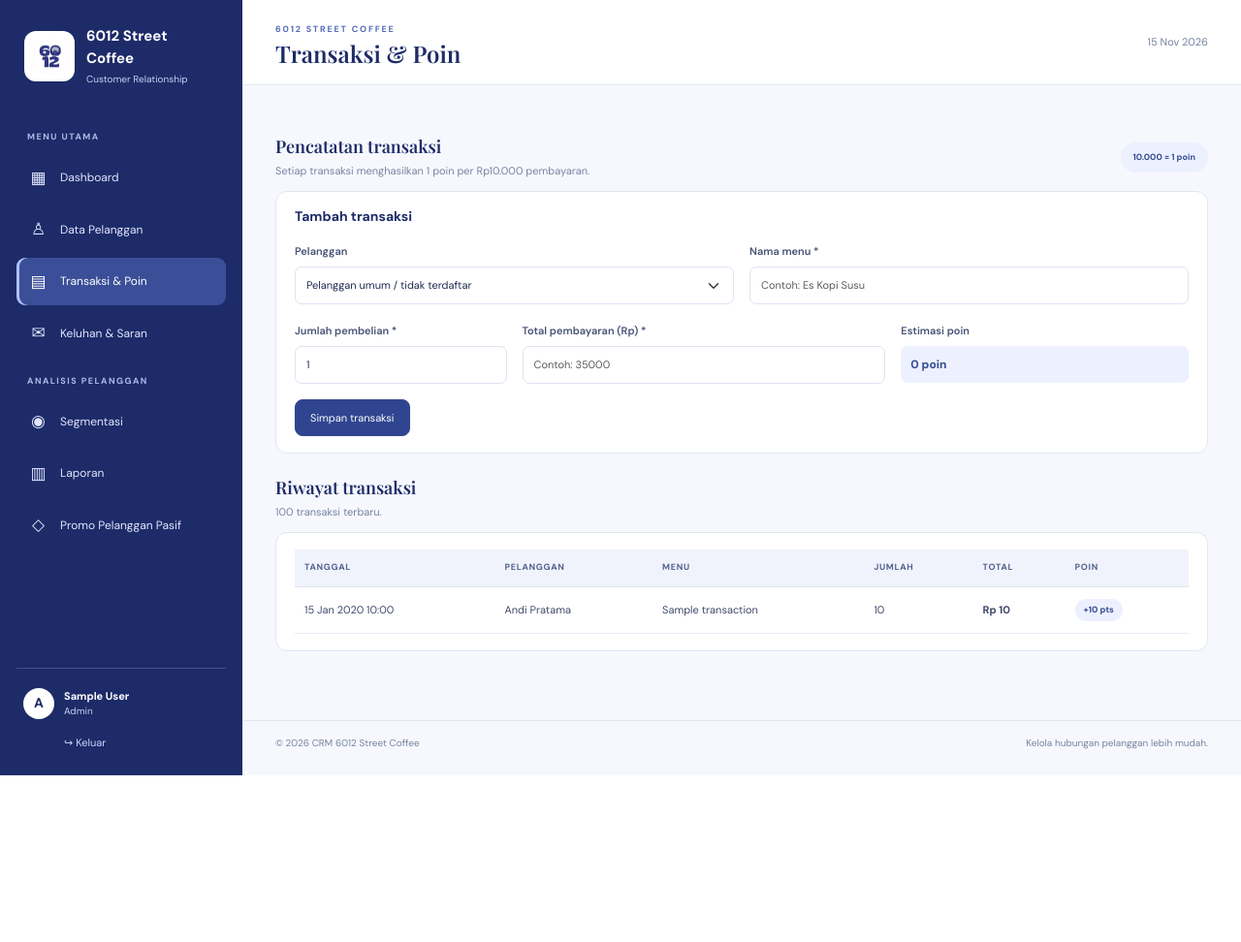
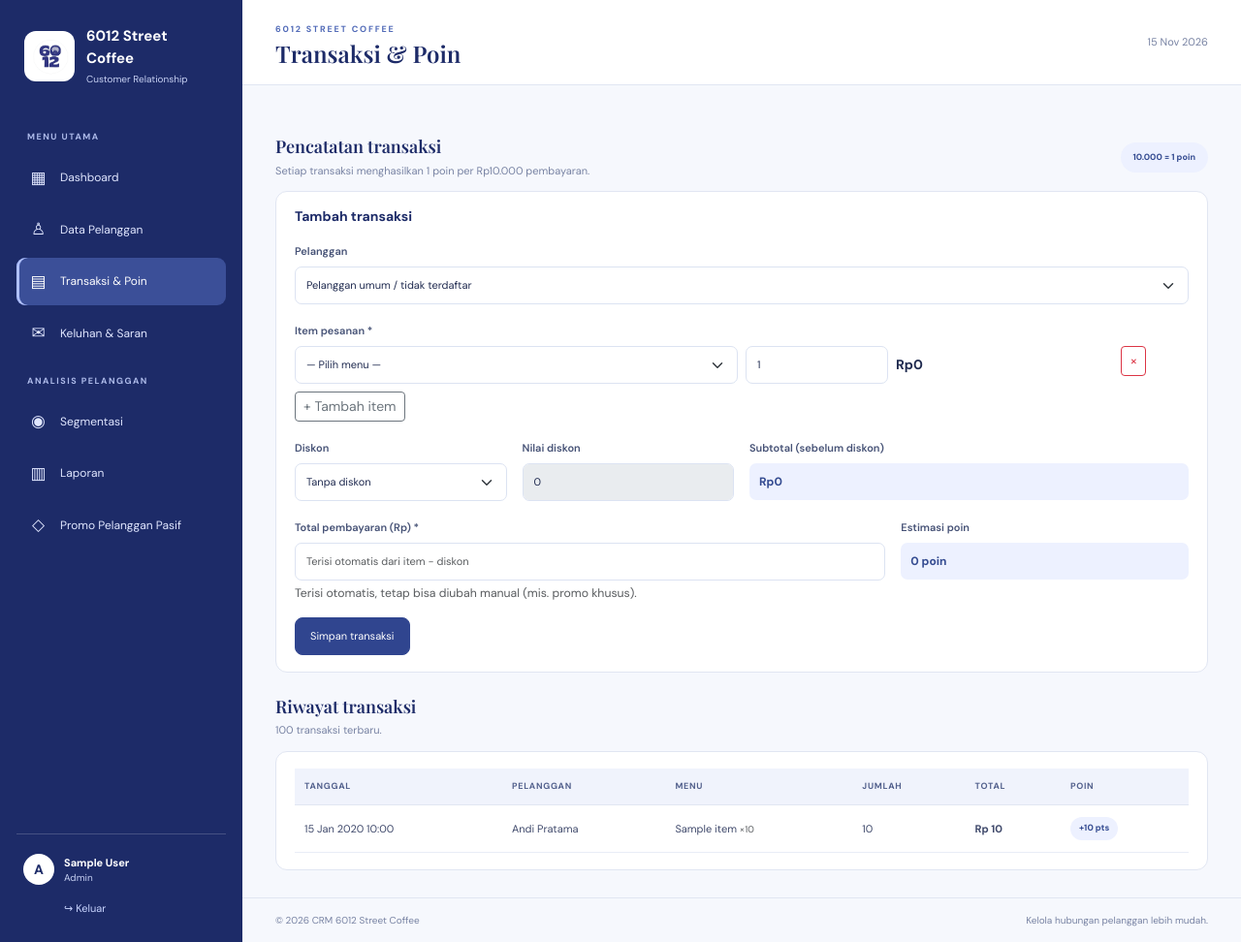
Before and after one commit to anit7a/CRM_6012StreetCoffe, a PHP site: page /transactions.php in a window 1280 px wide. Shown: the whole page at 97% size. Before the commit the page ends 800 px from the top, so only its background shows below. Run offline with PHP 8.4, Linux system fonts and the light colour scheme; the visitor is signed in with stand-in values (Sample User, id 1); data comes from the database, SQL or seed files in the repository; both versions use the stored data as it was before the commit; tables that the repository leaves empty or names only in its code hold one stand-in row (values such as "Sample post").

Commit message:
Melakukan Update Fitur Promosi, Transaksi, dan Komplain

```diff
--- a/includes/header.php
+++ b/includes/header.php
@@ -10,7 +10,7 @@ require_once __DIR__ . '/functions.php';
   <meta name="viewport" content="width=device-width, initial-scale=1">
   <title><?= e($pageTitle) ?> | CRM 6012 Street Coffee</title>
   <link href="https://cdn.jsdelivr.net/npm/bootstrap@5.3.3/dist/css/bootstrap.min.css" rel="stylesheet">
-  <link href="assets/style.css" rel="stylesheet">
+  <link href="assets/style.css?v=<?= filemtime(__DIR__ . '/../assets/style.css') ?>" rel="stylesheet">
 </head>
 
 <body>
--- a/transactions.php
+++ b/transactions.php
@@ -3,15 +3,57 @@ require_once 'config/database.php';
 require_once 'includes/functions.php';
 require_login();
 verify_csrf();
+
 if ($_SERVER['REQUEST_METHOD'] === 'POST') {
     $customer = (int) ($_POST['customer_id'] ?? 0);
-    $menu = trim($_POST['menu_name'] ?? '');
-    $qty = filter_var($_POST['quantity'] ?? 0, FILTER_VALIDATE_INT);
-    $total = filter_var($_POST['total_amount'] ?? null, FILTER_VALIDATE_INT);
-    if ($menu === '' || !$qty || $qty < 1 || !$total || $total < 1) {
-        flash('Menu, jumlah, dan total pembayaran harus diisi dengan benar.', 'danger');
+    $rawItems = $_POST['items'] ?? [];
+    $lines = [];
+
+    if (is_array($rawItems) && count($rawItems) <= 30) {
+        $m = $pdo->prepare("SELECT name,price FROM menus WHERE id=? AND is_active=1");
+        foreach ($rawItems as $it) {
+            $qty = filter_var($it['qty'] ?? 0, FILTER_VALIDATE_INT);
+            $choice = $it['menu'] ?? '';
+            if (!$qty || $qty < 1) continue;
+            if ($choice === '__custom') {
+                $name = trim($it['custom'] ?? '');
+                $price = filter_var($it['price'] ?? 0, FILTER_VALIDATE_INT);
+                if ($name === '' || mb_strlen($name) > 100 || !$price || $price < 1) continue;
+            } else {
+                $m->execute([(int) $choice]);
+                $row = $m->fetch();
+                if (!$row) continue;
+                $name = $row['name'];
+                $price = (int) $row['price'];
+            }
+            $lines[] = ['name' => $name, 'qty' => $qty, 'price' => $price];
+        }
+    }
+    if (!$lines || count($lines) !== count($rawItems)) {
+        flash('Periksa kembali item pesanan (menu, jumlah, dan harga).', 'danger');
         redirect('transactions.php');
     }
+
+    $subtotal = 0;
+    $totalQty = 0;
+    $parts = [];
+    foreach ($lines as $l) {
+        $subtotal += $l['price'] * $l['qty'];
+        $totalQty += $l['qty'];
+        $parts[] = $l['name'] . ' x' . $l['qty'];
+    }
+    $discType = $_POST['disc_type'] ?? 'none';
+    $discVal = max(0, (float) ($_POST['disc_value'] ?? 0));
+    $disc = 0;
+    if ($discType === 'percent') $disc = (int) round($subtotal * min($discVal, 100) / 100);
+    if ($discType === 'nominal') $disc = (int) min($discVal, $subtotal);
+    $computed = max($subtotal - $disc, 1);
+    $total = filter_var($_POST['total_amount'] ?? null, FILTER_VALIDATE_INT);
+    if (!$total || $total < 1) $total = $computed;
+
+    $summary = implode(', ', $parts);
+    if (mb_strlen($summary) > 150) $summary = mb_substr($summary, 0, 147) . '...';
+
     if ($customer > 0) {
         $c = $pdo->prepare("SELECT id FROM customers WHERE id=?");
         $c->execute([$customer]);
@@ -24,13 +66,18 @@ if ($_SERVER['REQUEST_METHOD'] === 'POST') {
     try {
         $pdo->beginTransaction();
         $s = $pdo->prepare("INSERT INTO transactions(customer_id,menu_name,quantity,total_amount,points_awarded) VALUES(?,?,?,?,?)");
-        $s->execute([$customer ?: null, $menu, $qty, $total, $points]);
+        $s->execute([$customer ?: null, $summary, $totalQty, $total, $points]);
+        $tid = (int) $pdo->lastInsertId();
+        $si = $pdo->prepare("INSERT INTO transaction_items(transaction_id,menu_name,quantity,unit_price) VALUES(?,?,?,?)");
+        foreach ($lines as $l) {
+            $si->execute([$tid, $l['name'], $l['qty'], $l['price']]);
+        }
         if ($customer > 0 && $points > 0) {
             $u = $pdo->prepare("UPDATE customers SET points=points+? WHERE id=?");
             $u->execute([$points, $customer]);
         }
         $pdo->commit();
-        flash("Transaksi tersimpan. Poin yang diperoleh: {$points}.");
+        flash("Transaksi tersimpan ({$totalQty} item). Poin yang diperoleh: {$points}.");
     } catch (Throwable $e) {
         if ($pdo->inTransaction())
             $pdo->rollBack();
@@ -38,8 +85,20 @@ if ($_SERVER['REQUEST_METHOD'] === 'POST') {
     }
     redirect('transactions.php');
 }
+
+$menuGroups = [];
+foreach ($pdo->query("SELECT id,category,name,price FROM menus WHERE is_active=1 ORDER BY id")->fetchAll() as $m) {
+    $menuGroups[$m['category']][] = $m;
+}
 $customers = $pdo->query("SELECT id,name,phone FROM customers ORDER BY name")->fetchAll();
 $history = $pdo->query("SELECT t.*,c.name customer_name FROM transactions t LEFT JOIN customers c ON c.id=t.customer_id ORDER BY t.transaction_date DESC,t.id DESC LIMIT 100")->fetchAll();
+$itemsByTx = [];
+if ($history) {
+    $in = implode(',', array_map('intval', array_column($history, 'id')));
+    foreach ($pdo->query("SELECT transaction_id,menu_name,quantity FROM transaction_items WHERE transaction_id IN ($in) ORDER BY id")->fetchAll() as $i) {
+        $itemsByTx[$i['transaction_id']][] = $i;
+    }
+}
 $pageTitle = 'Transaksi & Poin';
 require 'includes/header.php';
 ?>
@@ -52,23 +111,64 @@ require 'includes/header.php';
 <div class="form-card mb-4">
     <h4>Tambah transaksi</h4>
     <form method="post" class="row g-3"><input type="hidden" name="csrf_token" value="<?= e(csrf_token()) ?>">
-        <div class="col-md-6"><label class="form-label">Pelanggan</label><select class="form-select" name="customer_id">
+        <div class="col-12"><label class="form-label">Pelanggan</label><select class="form-select" name="customer_id">
                 <option value="0">Pelanggan umum / tidak terdaftar</option><?php foreach ($customers as $c): ?>
                     <option value="<?= $c['id'] ?>"><?= e($c['name'] . ' — ' . $c['phone']) ?></option><?php endforeach; ?>
             </select></div>
-        <div class="col-md-6"><label class="form-label">Nama menu *</label><input class="form-control" name="menu_name"
-                required maxlength="150" placeholder="Contoh: Es Kopi Susu"></div>
-        <div class="col-md-3"><label class="form-label">Jumlah pembelian *</label><input class="form-control"
-                type="number" name="quantity" min="1" value="1" required></div>
-        <div class="col-md-5"><label class="form-label">Total pembayaran (Rp) *</label><input class="form-control"
+
+        <div class="col-12">
+            <label class="form-label">Item pesanan *</label>
+            <div id="itemList"></div>
+            <button type="button" class="btn btn-outline-secondary btn-sm" id="addItem">+ Tambah item</button>
+        </div>
+
+        <div class="col-md-3"><label class="form-label">Diskon</label>
+            <select class="form-select" name="disc_type" id="discType">
+                <option value="none">Tanpa diskon</option>
+                <option value="percent">Persen (%)</option>
+                <option value="nominal">Nominal (Rp)</option>
+            </select></div>
+        <div class="col-md-3"><label class="form-label">Nilai diskon</label>
+            <input class="form-control" type="number" name="disc_value" id="discValue" min="0" step="1" value="0"
+                disabled placeholder="Contoh: 10 atau 5000"></div>
+        <div class="col-md-6"><label class="form-label">Subtotal (sebelum diskon)</label>
+            <div class="points-preview" id="subtotalPreview">Rp0</div></div>
+        <div class="col-md-8"><label class="form-label">Total pembayaran (Rp) *</label><input class="form-control"
                 type="number" name="total_amount" id="totalAmount" min="1" step="1" required
-                placeholder="Contoh: 35000"></div>
+                placeholder="Terisi otomatis dari item − diskon">
+            <div class="form-text">Terisi otomatis, tetap bisa diubah manual (mis. promo khusus).</div></div>
         <div class="col-md-4"><label class="form-label">Estimasi poin</label>
             <div class="points-preview" id="pointsPreview">0 poin</div>
         </div>
         <div class="col-12"><button class="btn btn-coffee">Simpan transaksi</button></div>
     </form>
 </div>
+
+<template id="itemTpl">
+    <div class="col-md-6">
+        <select class="form-select menu-select" name="items[__i__][menu]" required>
+            <option value="" disabled selected>— Pilih menu —</option>
+            <?php foreach ($menuGroups as $group => $items): ?>
+                <optgroup label="<?= e($group) ?>">
+                    <?php foreach ($items as $m): ?>
+                        <option value="<?= (int) $m['id'] ?>" data-price="<?= (int) $m['price'] ?>"><?= e($m['name']) ?> — <?= rupiah($m['price']) ?></option>
+                    <?php endforeach; ?>
+                </optgroup>
+            <?php endforeach; ?>
+            <option value="__custom">Lainnya (ketik manual)…</option>
+        </select>
+        <div class="custom-box d-none mt-2">
+            <input class="form-control mb-1 custom-name" name="items[__i__][custom]" maxlength="100" placeholder="Nama menu">
+            <input class="form-control custom-price" type="number" min="1" name="items[__i__][price]" placeholder="Harga satuan (Rp)">
+        </div>
+    </div>
+    <div class="col-4 col-md-2"><input class="form-control item-qty" type="number" min="1" value="1"
+            name="items[__i__][qty]" required aria-label="Jumlah"></div>
+    <div class="col-6 col-md-3 d-flex align-items-center"><b class="line-total">Rp0</b></div>
+    <div class="col-2 col-md-1"><button type="button" class="btn btn-outline-danger btn-sm remove-item"
+            title="Hapus item">&times;</button></div>
+</template>
+
 <div class="section-heading">
     <div>
         <h3>Riwayat transaksi</h3>
@@ -95,7 +195,15 @@ require 'includes/header.php';
                     <tr>
                         <td><?= date('d M Y H:i', strtotime($t['transaction_date'])) ?></td>
                         <td><?= e($t['customer_name'] ?? 'Pelanggan umum') ?></td>
-                        <td><?= e($t['menu_name']) ?></td>
+                        <td>
+                            <?php if (!empty($itemsByTx[$t['id']])): ?>
+                                <?php foreach ($itemsByTx[$t['id']] as $i): ?>
+                                    <div><?= e($i['menu_name']) ?> <small class="text-muted">×<?= (int) $i['quantity'] ?></small></div>
+                                <?php endforeach; ?>
+                            <?php else: ?>
+                                <?= e($t['menu_name']) ?>
+                            <?php endif; ?>
+                        </td>
                         <td><?= (int) $t['quantity'] ?></td>
                         <td><b><?= rupiah($t['total_amount']) ?></b></td>
                         <td><span class="points-tag">+<?= (int) $t['points_awarded'] ?> pts</span></td>
@@ -104,4 +212,80 @@ require 'includes/header.php';
         </table>
     </div>
 </div>
+<script>
+(function () {
+    var list = document.getElementById('itemList');
+    var tpl = document.getElementById('itemTpl').innerHTML;
+    var total = document.getElementById('totalAmount');
+    var dType = document.getElementById('discType');
+    var dValue = document.getElementById('discValue');
+    var sub = document.getElementById('subtotalPreview');
+    var idx = 0;
+
+    function rp(n) { return 'Rp' + n.toLocaleString('id-ID'); }
+
+    function recalc() {
+        var subtotal = 0;
+        list.querySelectorAll('.item-row').forEach(function (row) {
+            var sel = row.querySelector('.menu-select');
+            var price = 0;
+            if (sel.value === '__custom') {
+                price = parseInt(row.querySelector('.custom-price').value, 10) || 0;
+            } else if (sel.selectedIndex > 0) {
+                price = parseInt(sel.options[sel.selectedIndex].dataset.price, 10) || 0;
+            }
+            var q = parseInt(row.querySelector('.item-qty').value, 10) || 0;
+            var line = price * q;
+            row.querySelector('.line-total').textContent = rp(line);
+            subtotal += line;
+        });
+        var d = parseFloat(dValue.value) || 0;
+        var disc = 0;
+        if (dType.value === 'percent') disc = Math.round(subtotal * Math.min(d, 100) / 100);
+        if (dType.value === 'nominal') disc = Math.min(d, subtotal);
+        sub.textContent = rp(subtotal);
+        if (subtotal > 0) total.value = Math.max(subtotal - disc, 1);
+        else total.value = '';
+        total.dispatchEvent(new Event('input', { bubbles: true })); // update estimasi poin
+    }
+
+    function addRow() {
+        var row = document.createElement('div');
+        row.className = 'row g-2 item-row mb-2';
+        row.innerHTML = tpl.replace(/__i__/g, idx++);
+        list.appendChild(row);
+        recalc();
+    }
+
+    list.addEventListener('change', function (e) {
+        if (e.target.classList.contains('menu-select')) {
+            var row = e.target.closest('.item-row');
+            var isCustom = e.target.value === '__custom';
+            row.querySelector('.custom-box').classList.toggle('d-none', !isCustom);
+            row.querySelector('.custom-name').required = isCustom;
+            row.querySelector('.custom-price').required = isCustom;
+        }
+        recalc();
+    });
+    list.addEventListener('input', recalc);
+    list.addEventListener('click', function (e) {
+        if (e.target.classList.contains('remove-item')) {
+            if (list.querySelectorAll('.item-row').length > 1) {
+                e.target.closest('.item-row').remove();
+                recalc();
+            }
+        }
+    });
+    document.getElementById('addItem').addEventListener('click', addRow);
+    dType.addEventListener('change', function () {
+        dValue.disabled = dType.value === 'none';
+        if (dType.value === 'none') dValue.value = 0;
+        dValue.max = dType.value === 'percent' ? 100 : '';
+        recalc();
+    });
+    dValue.addEventListener('input', recalc);
+
+    addRow();
+})();
+</script>
 <?php require 'includes/footer.php'; ?>
```
Also changed, not shown: assets/app.js (+6 -6 lines), assets/style.css (+0 -10 lines), complaints.php (+71 -16 lines), database.sql (deleted, +0 -72 lines), promosi.php (+37 -1 lines).
